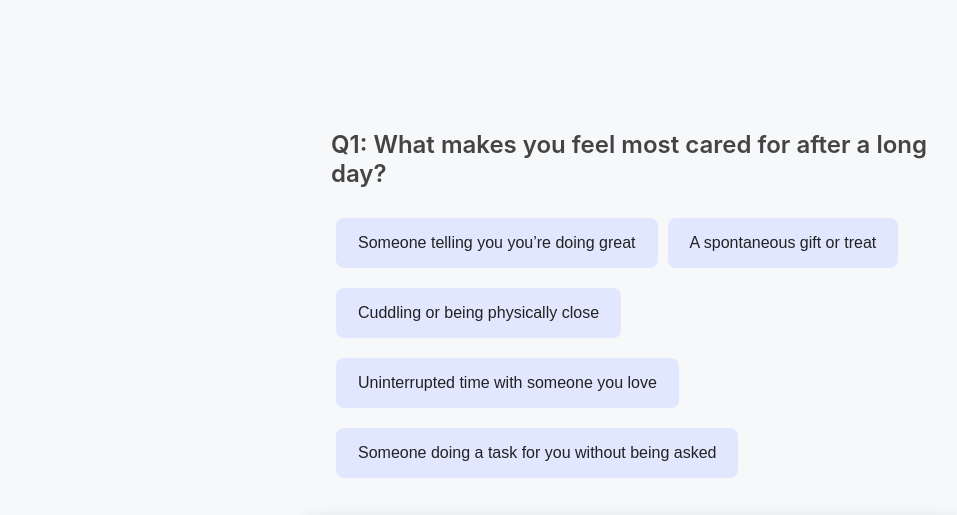
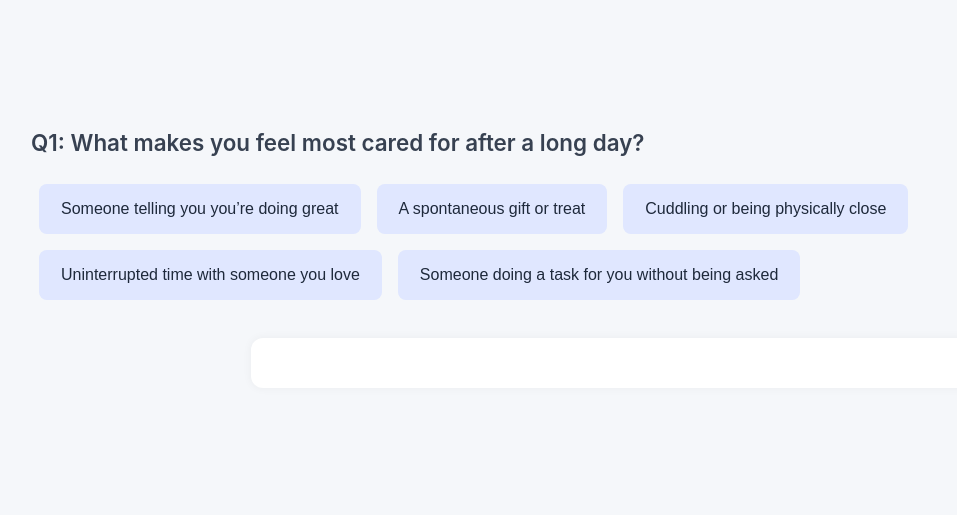
Before and after one commit to amolkattaria/CHMPGN-APP, a plain HTML site: page index.html in a window 1280 px wide. Both pictures are taken after a click on the button "Start Love Language (Receiving)". Shown: the whole page, without its empty margins (9-966 px from the left). Drawn offline with Linux system fonts and the light colour scheme.

Commit message:
Update style.css

```diff
--- a/style.css
+++ b/style.css
@@ -1,72 +1,82 @@
-/* Reset some basic styles */
+/* Basic Reset & Layout */
 body, html {
   margin: 0;
   padding: 0;
   font-family: -apple-system, BlinkMacSystemFont, "Segoe UI", Roboto, Oxygen,
     Ubuntu, Cantarell, "Open Sans", "Helvetica Neue", sans-serif;
-  background-color: #f7f8fa;
-  color: #333;
-  min-height: 100vh;
+  background-color: #f5f7fa;
+  color: #222;
   display: flex;
   flex-direction: column;
   align-items: center;
   justify-content: flex-start;
   padding: 40px 20px;
+  min-height: 100vh;
   box-sizing: border-box;
 }
 
+/* Centralized Container */
 .centered-container {
-  max-width: 600px;
+  max-width: 700px;
   width: 100%;
   text-align: center;
 }
 
+/* Headings */
 h1 {
-  margin-bottom: 0.5em;
-  color: #222;
+  font-size: 2rem;
+  margin-bottom: 1rem;
+  color: #1f2937;
 }
 
+h2 {
+  font-size: 1.4rem;
+  margin-bottom: 1rem;
+  color: #374151;
+}
+
+/* Buttons */
 button {
+  background-color: #3b82f6;
+  color: white;
+  border: none;
+  padding: 12px 24px;
+  margin: 8px;
+  font-size: 1rem;
+  border-radius: 8px;
   cursor: pointer;
-  background-color: #007bff;
-  border: none;
-  color: white;
-  font-size: 1.1rem;
-  padding: 12px 24px;
-  margin: 10px 5px;
-  border-radius: 6px;
   transition: background-color 0.3s ease;
 }
 
 button:hover {
-  background-color: #0056b3;
+  background-color: #2563eb;
 }
 
+/* Quiz Options Grid */
 #question-container {
-  max-width: 600px;
-  width: 100%;
   margin-top: 30px;
   display: grid;
-  grid-template-columns: repeat(auto-fit, minmax(220px, 1fr));
-  gap: 15px;
+  grid-template-columns: repeat(auto-fit, minmax(250px, 1fr));
+  gap: 16px;
+  width: 100%;
 }
 
 #question-container h2 {
   grid-column: 1 / -1;
+  margin-bottom: 20px;
   font-weight: 600;
-  margin-bottom: 20px;
-  color: #444;
 }
 
+/* Option Buttons */
 .quiz-button {
   background-color: #e0e7ff;
-  color: #222;
+  color: #1e293b;
   padding: 14px 20px;
   border-radius: 8px;
   border: 2px solid transparent;
   font-size: 1rem;
+  text-align: left;
   transition: background-color 0.2s ease, border-color 0.2s ease;
-  user-select: none;
 }
 
 .quiz-button:hover {
@@ -74,17 +84,16 @@ button:hover {
   border-color: #4f46e5;
 }
 
+/* Results Display */
 #result-container {
   margin-top: 30px;
-  max-width: 600px;
-  width: 100%;
   background: white;
   padding: 25px 30px;
   border-radius: 12px;
-  box-shadow: 0 0 15px rgba(0,0,0,0.1);
-  font-size: 1.1rem;
-  line-height: 1.5;
+  box-shadow: 0 0 10px rgba(0,0,0,0.05);
   text-align: left;
+  max-width: 700px;
+  width: 100%;
 }
 
 #result-container ul {
@@ -98,11 +107,7 @@ button:hover {
   border-bottom: 1px solid #eee;
 }
 
-#result-container h2 {
-  margin-top: 0;
-  margin-bottom: 12px;
-}
-
+/* Restart Button */
 #restart-button {
   margin-top: 30px;
   padding: 12px 28px;
```
